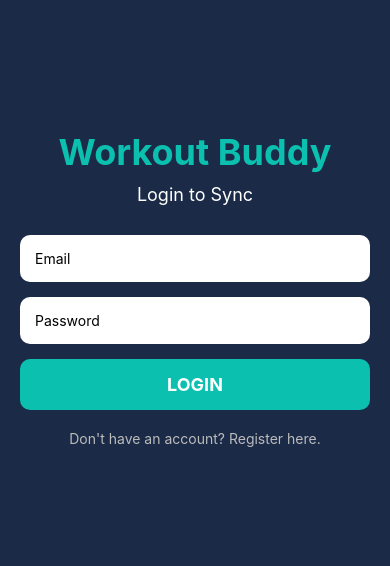
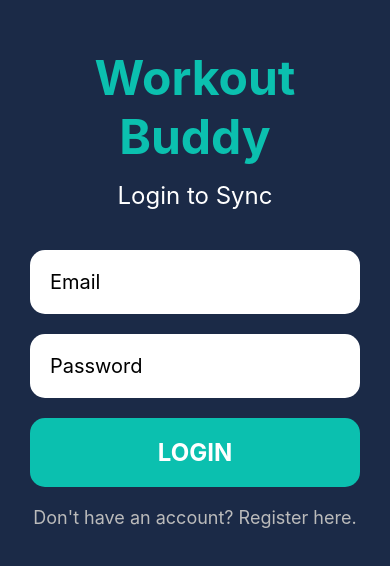
Before and after one commit to crax122/workout-buddy, a React Native app: screen /CreateWorkout in a window 390 px wide. Shown: the part 134-700 px from the top of the page. Built offline with nearby package versions, Linux system fonts and the light colour scheme; no server answers.

Commit message:
feat: massive ui elements for mobile first design

```diff
--- a/src/components/ExerciseItem.js
+++ b/src/components/ExerciseItem.js
@@ -50,29 +50,29 @@ export default function ExerciseItem({ exercise, currentSet, totalSets, previous
 const styles = StyleSheet.create({
   card: {
     backgroundColor: '#e6f7f6',
-    padding: 15,
-    borderRadius: 15,
-    marginVertical: 10,
+    padding: 25,
+    borderRadius: 20,
+    marginVertical: 15,
   },
   header: {
     alignItems: 'center',
-    marginBottom: 15,
+    marginBottom: 25,
   },
-  label: { fontSize: 10, color: '#666', fontWeight: 'bold' },
-  title: { fontSize: 24, fontWeight: 'bold', color: '#333' },
-  setInfo: { fontSize: 12, color: '#666' },
+  label: { fontSize: 16, color: '#666', fontWeight: 'bold', marginBottom: 5 },
+  title: { fontSize: 32, fontWeight: 'bold', color: '#333', textAlign: 'center' },
+  setInfo: { fontSize: 20, color: '#666', marginTop: 10, fontWeight: 'bold' },
   inputsContainer: {
     flexDirection: 'row',
     justifyContent: 'space-between',
-    marginBottom: 15,
+    marginBottom: 25,
   },
-  inputGroup: { flex: 1, marginHorizontal: 5 },
-  inputLabel: { fontSize: 10, fontWeight: 'bold', color: '#666', marginBottom: 5, textAlign: 'center' },
-  stepper: { flexDirection: 'row', alignItems: 'center', backgroundColor: '#fff', borderRadius: 8, padding: 2 },
-  stepBtn: { width: 44, height: 44, backgroundColor: '#eee', borderRadius: 22, justifyContent: 'center', alignItems: 'center' },
-  stepTxt: { fontSize: 24, fontWeight: 'bold', color: '#333' },
-  input: { flex: 1, textAlign: 'center', fontSize: 22, fontWeight: 'bold' },
-  previousData: { textAlign: 'center', fontSize: 14, color: '#666', marginBottom: 15 },
-  logBtn: { backgroundColor: '#4caf50', padding: 20, borderRadius: 25, alignItems: 'center' },
-  logBtnTxt: { color: '#fff', fontSize: 18, fontWeight: 'bold' }
+  inputGroup: { flex: 1, marginHorizontal: 10 },
+  inputLabel: { fontSize: 16, fontWeight: 'bold', color: '#666', marginBottom: 10, textAlign: 'center' },
+  stepper: { flexDirection: 'row', alignItems: 'center', backgroundColor: '#fff', borderRadius: 15, padding: 5 },
+  stepBtn: { width: 60, height: 60, backgroundColor: '#eee', borderRadius: 30, justifyContent: 'center', alignItems: 'center' },
+  stepTxt: { fontSize: 36, fontWeight: 'bold', color: '#333' },
+  input: { flex: 1, textAlign: 'center', fontSize: 28, fontWeight: 'bold' },
+  previousData: { textAlign: 'center', fontSize: 18, color: '#666', marginBottom: 25, fontStyle: 'italic' },
+  logBtn: { backgroundColor: '#4caf50', padding: 25, borderRadius: 30, alignItems: 'center' },
+  logBtnTxt: { color: '#fff', fontSize: 24, fontWeight: 'bold' }
 });
--- a/src/components/GlobalTimer.js
+++ b/src/components/GlobalTimer.js
@@ -41,24 +41,24 @@ export default function GlobalTimer({ isActive, onPause, onPlay, onEnd }) {
 const styles = StyleSheet.create({
   container: {
     backgroundColor: '#0bc0af',
-    padding: 15,
-    borderRadius: 10,
-    marginVertical: 10,
+    padding: 25,
+    borderRadius: 20,
+    marginVertical: 15,
   },
   label: {
     color: '#fff',
-    fontSize: 12,
+    fontSize: 16,
     fontWeight: 'bold',
   },
   row: {
     flexDirection: 'row',
     justifyContent: 'space-between',
     alignItems: 'center',
-    marginTop: 5,
+    marginTop: 10,
   },
   time: {
     color: '#fff',
-    fontSize: 32,
+    fontSize: 48,
     fontWeight: 'bold',
   },
   controls: {
@@ -66,18 +66,18 @@ const styles = StyleSheet.create({
   },
   btn: {
     backgroundColor: '#fff',
-    width: 44,
-    height: 44,
-    borderRadius: 22,
+    width: 60,
+    height: 60,
+    borderRadius: 30,
     justifyContent: 'center',
     alignItems: 'center',
-    marginLeft: 10,
+    marginLeft: 15,
   },
   endBtn: {
     backgroundColor: '#ff4d4d',
   },
   endTxt: {
     color: '#fff',
-    fontSize: 18,
+    fontSize: 24,
   }
 });
--- a/src/components/RestTimer.js
+++ b/src/components/RestTimer.js
@@ -56,14 +56,14 @@ const styles = StyleSheet.create({
     alignItems: 'center',
     marginVertical: 10,
   },
-  title: { fontSize: 14, color: '#666', fontWeight: 'bold', marginBottom: 10 },
-  timeControls: { flexDirection: 'row', alignItems: 'center', marginBottom: 20 },
-  adjustBtn: { backgroundColor: '#e6f7f6', paddingVertical: 10, paddingHorizontal: 15, borderRadius: 10, marginHorizontal: 15 },
-  adjustBtnTxt: { color: '#0bc0af', fontWeight: 'bold', fontSize: 16 },
-  time: { fontSize: 48, fontWeight: 'bold', color: '#333' },
-  skipBtn: { backgroundColor: '#fff', borderWidth: 1, borderColor: '#ccc', paddingVertical: 10, paddingHorizontal: 30, borderRadius: 25, marginBottom: 20 },
-  skipBtnTxt: { color: '#666', fontSize: 16, fontWeight: 'bold' },
-  nextContainer: { backgroundColor: '#0bc0af', width: '100%', padding: 15, borderRadius: 10, flexDirection: 'row', justifyContent: 'space-between', alignItems: 'center' },
-  nextLabel: { color: '#fff', fontSize: 10, fontWeight: 'bold' },
-  nextExercise: { color: '#fff', fontSize: 18, fontWeight: 'bold' }
+  title: { fontSize: 20, color: '#666', fontWeight: 'bold', marginBottom: 15 },
+  timeControls: { flexDirection: 'row', alignItems: 'center', marginBottom: 25 },
+  adjustBtn: { backgroundColor: '#e6f7f6', paddingVertical: 15, paddingHorizontal: 20, borderRadius: 15, marginHorizontal: 15 },
+  adjustBtnTxt: { color: '#0bc0af', fontWeight: 'bold', fontSize: 22 },
+  time: { fontSize: 64, fontWeight: 'bold', color: '#333' },
+  skipBtn: { backgroundColor: '#fff', borderWidth: 2, borderColor: '#ccc', paddingVertical: 15, paddingHorizontal: 40, borderRadius: 30, marginBottom: 25 },
+  skipBtnTxt: { color: '#666', fontSize: 22, fontWeight: 'bold' },
+  nextContainer: { backgroundColor: '#0bc0af', width: '100%', padding: 20, borderRadius: 15, flexDirection: 'row', justifyContent: 'space-between', alignItems: 'center' },
+  nextLabel: { color: '#fff', fontSize: 16, fontWeight: 'bold' },
+  nextExercise: { color: '#fff', fontSize: 24, fontWeight: 'bold' }
 });
--- a/src/screens/ActiveWorkoutScreen.js
+++ b/src/screens/ActiveWorkoutScreen.js
@@ -134,17 +134,17 @@ export default function ActiveWorkoutScreen() {
 }
 
 const styles = StyleSheet.create({
-  container: { flex: 1, backgroundColor: '#f5f5f5', padding: 10 },
+  container: { flex: 1, backgroundColor: '#f5f5f5', padding: 15 },
   mainArea: { flex: 1, flexDirection: 'column', marginTop: 10 },
-  tabContainer: { backgroundColor: '#1b2a47', borderRadius: 10, marginBottom: 10, paddingVertical: 5 },
+  tabContainer: { backgroundColor: '#1b2a47', borderRadius: 15, marginBottom: 15, paddingVertical: 10 },
   tabScroll: { paddingHorizontal: 10, alignItems: 'center' },
-  exTabItem: { flexDirection: 'row', alignItems: 'center', paddingVertical: 8, paddingHorizontal: 15, borderRadius: 20, marginRight: 10, backgroundColor: '#2d436a' },
+  exTabItem: { flexDirection: 'row', alignItems: 'center', paddingVertical: 15, paddingHorizontal: 25, borderRadius: 30, marginRight: 15, backgroundColor: '#2d436a' },
   exTabActiveItem: { backgroundColor: '#0bc0af' },
-  exListCheck: { color: '#fff', marginRight: 5, fontSize: 12 },
-  exListDot: { color: '#a0a0a0', marginRight: 5, fontSize: 12 },
-  exTabTxt: { color: '#ccc', fontSize: 14, fontWeight: 'bold' },
+  exListCheck: { color: '#fff', marginRight: 10, fontSize: 20 },
+  exListDot: { color: '#a0a0a0', marginRight: 10, fontSize: 20 },
+  exTabTxt: { color: '#ccc', fontSize: 22, fontWeight: 'bold' },
   exTabActiveTxt: { color: '#fff' },
   content: { flex: 1 },
-  backBtn: { backgroundColor: '#999', padding: 15, borderRadius: 10, alignItems: 'center', marginTop: 10 },
-  backBtnTxt: { color: '#fff', fontSize: 16, fontWeight: 'bold' }
+  backBtn: { backgroundColor: '#999', padding: 25, borderRadius: 15, alignItems: 'center', marginTop: 15 },
+  backBtnTxt: { color: '#fff', fontSize: 22, fontWeight: 'bold' }
 });
--- a/src/screens/CreateWorkoutScreen.js
+++ b/src/screens/CreateWorkoutScreen.js
@@ -218,30 +218,30 @@ export default function CreateWorkoutScreen() {
 }
 
 const styles = StyleSheet.create({
-  container: { flex: 1, backgroundColor: '#f5f5f5', padding: 15 },
-  header: { alignItems: 'center', marginVertical: 20 },
-  title: { fontSize: 24, fontWeight: 'bold', color: '#0bc0af' },
-  label: { fontSize: 14, fontWeight: 'bold', color: '#333', marginBottom: 5 },
-  input: { backgroundColor: '#fff', padding: 12, borderRadius: 8, marginBottom: 15, borderWidth: 1, borderColor: '#ddd' },
-  addSection: { backgroundColor: '#e6f7f6', padding: 15, borderRadius: 10, marginBottom: 20 },
-  sectionTitle: { fontSize: 18, fontWeight: 'bold', color: '#333', marginBottom: 10 },
+  container: { flex: 1, backgroundColor: '#f5f5f5', padding: 20 },
+  header: { alignItems: 'center', marginVertical: 30 },
+  title: { fontSize: 32, fontWeight: 'bold', color: '#0bc0af' },
+  label: { fontSize: 20, fontWeight: 'bold', color: '#333', marginBottom: 10 },
+  input: { backgroundColor: '#fff', padding: 20, borderRadius: 12, marginBottom: 20, borderWidth: 1, borderColor: '#ddd', fontSize: 20 },
+  addSection: { backgroundColor: '#e6f7f6', padding: 20, borderRadius: 15, marginBottom: 30 },
+  sectionTitle: { fontSize: 26, fontWeight: 'bold', color: '#333', marginBottom: 15 },
   row: { flexDirection: 'row', justifyContent: 'space-between' },
   halfInput: { width: '48%' },
-  addBtn: { backgroundColor: '#1b2a47', padding: 12, borderRadius: 8, alignItems: 'center' },
-  addBtnTxt: { color: '#fff', fontWeight: 'bold' },
+  addBtn: { backgroundColor: '#1b2a47', padding: 20, borderRadius: 12, alignItems: 'center', marginTop: 10 },
+  addBtnTxt: { color: '#fff', fontWeight: 'bold', fontSize: 18 },
   listSection: { marginBottom: 30 },
-  emptyText: { fontStyle: 'italic', color: '#888' },
-  exCard: { flexDirection: 'row', justifyContent: 'space-between', alignItems: 'center', backgroundColor: '#fff', padding: 15, borderRadius: 8, marginBottom: 10, elevation: 1 },
-  exName: { fontSize: 16, fontWeight: 'bold' },
-  exDetails: { fontSize: 14, color: '#666' },
-  removeBtn: { padding: 10 },
-  removeBtnTxt: { fontSize: 20, color: '#ff4d4d' },
-  editBtn: { padding: 10 },
-  editBtnTxt: { fontSize: 20 },
-  saveBtn: { backgroundColor: '#ff9800', padding: 15, borderRadius: 10, alignItems: 'center', marginBottom: 15 },
-  saveBtnTxt: { color: '#fff', fontSize: 18, fontWeight: 'bold' },
-  startBtn: { backgroundColor: '#4caf50', padding: 15, borderRadius: 10, alignItems: 'center', marginBottom: 15 },
-  startBtnTxt: { color: '#fff', fontSize: 18, fontWeight: 'bold' },
-  backBtn: { backgroundColor: '#999', padding: 15, borderRadius: 10, alignItems: 'center', marginBottom: 40 },
-  backBtnTxt: { color: '#fff', fontSize: 16, fontWeight: 'bold' }
+  emptyText: { fontStyle: 'italic', color: '#888', fontSize: 18 },
+  exCard: { flexDirection: 'column', backgroundColor: '#fff', padding: 20, borderRadius: 12, marginBottom: 15, elevation: 2 },
+  exName: { fontSize: 24, fontWeight: 'bold', marginBottom: 10 },
+  exDetails: { fontSize: 18, color: '#666', marginBottom: 15 },
+  removeBtn: { padding: 15, backgroundColor: '#ffe6e6', borderRadius: 10, flex: 1, alignItems: 'center', marginLeft: 10 },
+  removeBtnTxt: { fontSize: 22, color: '#ff4d4d', fontWeight: 'bold' },
+  editBtn: { padding: 15, backgroundColor: '#e6f7f6', borderRadius: 10, flex: 1, alignItems: 'center' },
+  editBtnTxt: { fontSize: 22, fontWeight: 'bold' },
+  saveBtn: { backgroundColor: '#ff9800', padding: 25, borderRadius: 15, alignItems: 'center', marginBottom: 20 },
+  saveBtnTxt: { color: '#fff', fontSize: 22, fontWeight: 'bold' },
+  startBtn: { backgroundColor: '#4caf50', padding: 25, borderRadius: 15, alignItems: 'center', marginBottom: 20 },
+  startBtnTxt: { color: '#fff', fontSize: 22, fontWeight: 'bold' },
+  backBtn: { backgroundColor: '#999', padding: 20, borderRadius: 15, alignItems: 'center', marginBottom: 40 },
+  backBtnTxt: { color: '#fff', fontSize: 20, fontWeight: 'bold' }
 });
--- a/src/screens/HomeScreen.js
+++ b/src/screens/HomeScreen.js
@@ -114,22 +114,22 @@ export default function HomeScreen() {
 }
 
 const styles = StyleSheet.create({
-  container: { flex: 1, backgroundColor: '#f5f5f5', padding: 15 },
-  header: { flexDirection: 'row', justifyContent: 'space-between', alignItems: 'center', marginVertical: 20 },
-  title: { fontSize: 24, fontWeight: 'bold', color: '#0bc0af' },
-  actionCol: { flexDirection: 'column', marginBottom: 20 },
-  startBtn: { backgroundColor: '#0bc0af', padding: 18, borderRadius: 10, alignItems: 'center', justifyContent: 'center' },
-  startBtnTxt: { color: '#fff', fontSize: 16, fontWeight: 'bold', textAlign: 'center' },
-  savedCard: { flexDirection: 'column', backgroundColor: '#fff', padding: 15, borderRadius: 10, marginBottom: 15 },
-  savedTitle: { fontSize: 18, fontWeight: 'bold', color: '#333', marginBottom: 10 },
-  launchBtn: { flex: 1, backgroundColor: '#4caf50', paddingVertical: 12, paddingHorizontal: 15, borderRadius: 10, alignItems: 'center' },
-  launchBtnTxt: { color: '#fff', fontWeight: 'bold', fontSize: 16 },
-  sectionTitle: { fontSize: 18, fontWeight: 'bold', color: '#333', marginBottom: 10 },
-  chartCard: { backgroundColor: '#fff', padding: 15, borderRadius: 10, marginBottom: 20 },
-  chartTitle: { fontSize: 14, fontWeight: 'bold', marginBottom: 10 },
-  chartPlaceholder: { height: 150, backgroundColor: '#f0f0f0', justifyContent: 'center', alignItems: 'center', borderRadius: 5 },
-  historyCard: { flexDirection: 'row', backgroundColor: '#fff', padding: 15, borderRadius: 10, marginBottom: 10, alignItems: 'center' },
-  historyIcon: { width: 40, height: 40, backgroundColor: '#e6f7f6', borderRadius: 20, justifyContent: 'center', alignItems: 'center', marginRight: 15 },
-  historyDate: { fontSize: 16, fontWeight: 'bold', color: '#333' },
-  historyName: { fontSize: 14, color: '#666' }
+  container: { flex: 1, backgroundColor: '#f5f5f5', padding: 20 },
+  header: { flexDirection: 'row', justifyContent: 'space-between', alignItems: 'center', marginVertical: 30 },
+  title: { fontSize: 36, fontWeight: 'bold', color: '#0bc0af' },
+  actionCol: { flexDirection: 'column', marginBottom: 30 },
+  startBtn: { backgroundColor: '#0bc0af', padding: 25, borderRadius: 15, alignItems: 'center', justifyContent: 'center', elevation: 3 },
+  startBtnTxt: { color: '#fff', fontSize: 22, fontWeight: 'bold', textAlign: 'center' },
+  savedCard: { flexDirection: 'column', backgroundColor: '#fff', padding: 25, borderRadius: 15, marginBottom: 20, elevation: 2 },
+  savedTitle: { fontSize: 26, fontWeight: 'bold', color: '#333', marginBottom: 20 },
+  launchBtn: { flex: 1, backgroundColor: '#4caf50', paddingVertical: 18, paddingHorizontal: 20, borderRadius: 12, alignItems: 'center' },
+  launchBtnTxt: { color: '#fff', fontWeight: 'bold', fontSize: 20 },
+  sectionTitle: { fontSize: 28, fontWeight: 'bold', color: '#333', marginBottom: 15 },
+  chartCard: { backgroundColor: '#fff', padding: 20, borderRadius: 15, marginBottom: 25 },
+  chartTitle: { fontSize: 20, fontWeight: 'bold', marginBottom: 15 },
+  chartPlaceholder: { height: 200, backgroundColor: '#f0f0f0', justifyContent: 'center', alignItems: 'center', borderRadius: 10 },
+  historyCard: { flexDirection: 'row', backgroundColor: '#fff', padding: 20, borderRadius: 15, marginBottom: 15, alignItems: 'center', elevation: 2 },
+  historyIcon: { width: 60, height: 60, backgroundColor: '#e6f7f6', borderRadius: 30, justifyContent: 'center', alignItems: 'center', marginRight: 20 },
+  historyDate: { fontSize: 22, fontWeight: 'bold', color: '#333' },
+  historyName: { fontSize: 20, color: '#666' }
 });
--- a/src/screens/LoginScreen.js
+++ b/src/screens/LoginScreen.js
@@ -62,11 +62,11 @@ export default function LoginScreen() {
 }
 
 const styles = StyleSheet.create({
-  container: { flex: 1, backgroundColor: '#1b2a47', justifyContent: 'center', padding: 20 },
-  title: { fontSize: 36, fontWeight: 'bold', color: '#0bc0af', textAlign: 'center', marginBottom: 10 },
-  subtitle: { fontSize: 18, color: '#fff', textAlign: 'center', marginBottom: 30 },
-  input: { backgroundColor: '#fff', padding: 15, borderRadius: 10, marginBottom: 15 },
-  btn: { backgroundColor: '#0bc0af', padding: 15, borderRadius: 10, alignItems: 'center' },
-  btnTxt: { color: '#fff', fontSize: 18, fontWeight: 'bold' },
-  toggleTxt: { color: '#bbb', textAlign: 'center', fontSize: 14 }
+  container: { flex: 1, backgroundColor: '#1b2a47', justifyContent: 'center', padding: 30 },
+  title: { fontSize: 48, fontWeight: 'bold', color: '#0bc0af', textAlign: 'center', marginBottom: 15 },
+  subtitle: { fontSize: 24, color: '#fff', textAlign: 'center', marginBottom: 40 },
+  input: { backgroundColor: '#fff', padding: 20, borderRadius: 15, marginBottom: 20, fontSize: 20 },
+  btn: { backgroundColor: '#0bc0af', padding: 20, borderRadius: 15, alignItems: 'center' },
+  btnTxt: { color: '#fff', fontSize: 24, fontWeight: 'bold' },
+  toggleTxt: { color: '#bbb', textAlign: 'center', fontSize: 18 }
 });
```
